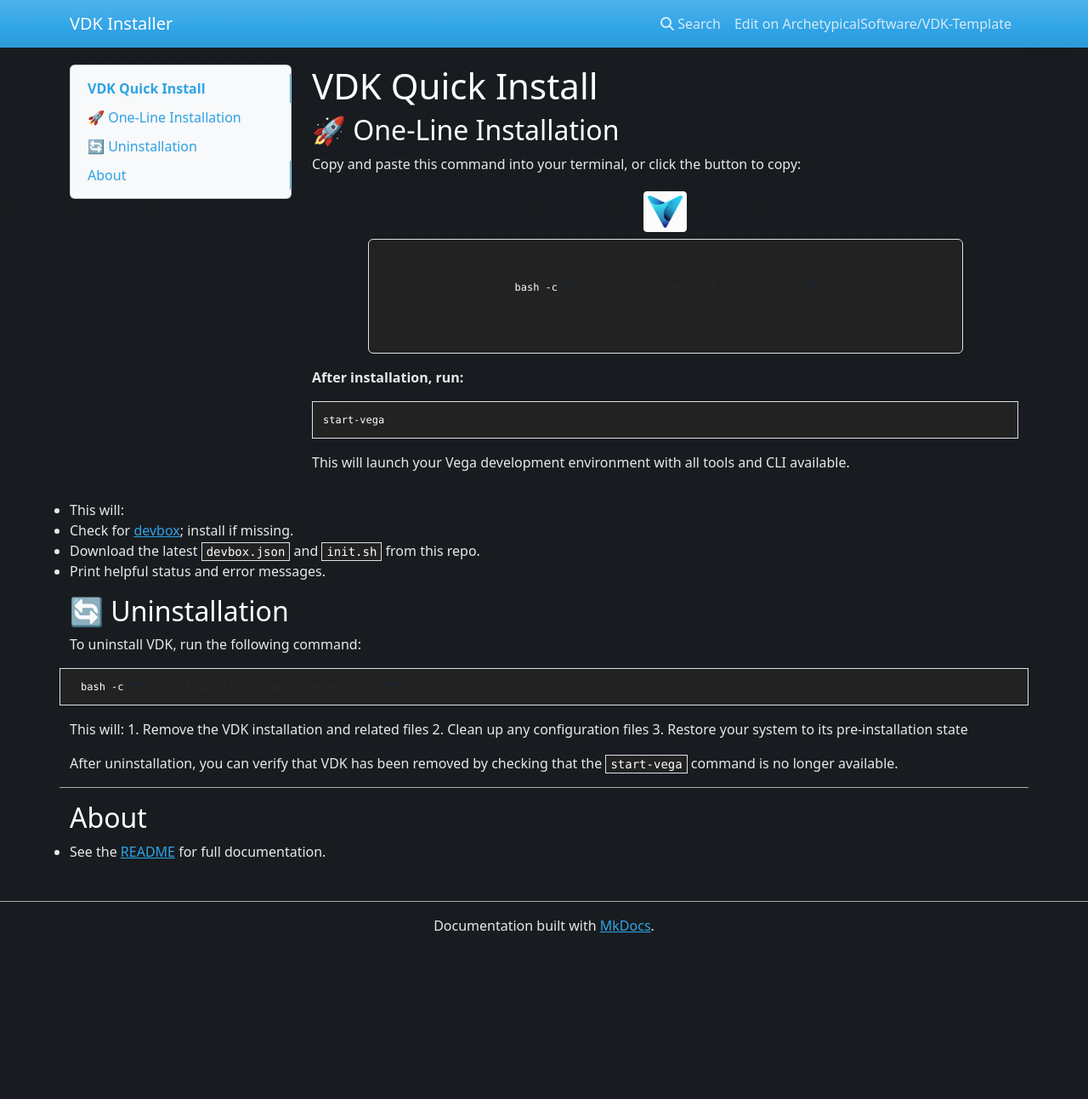
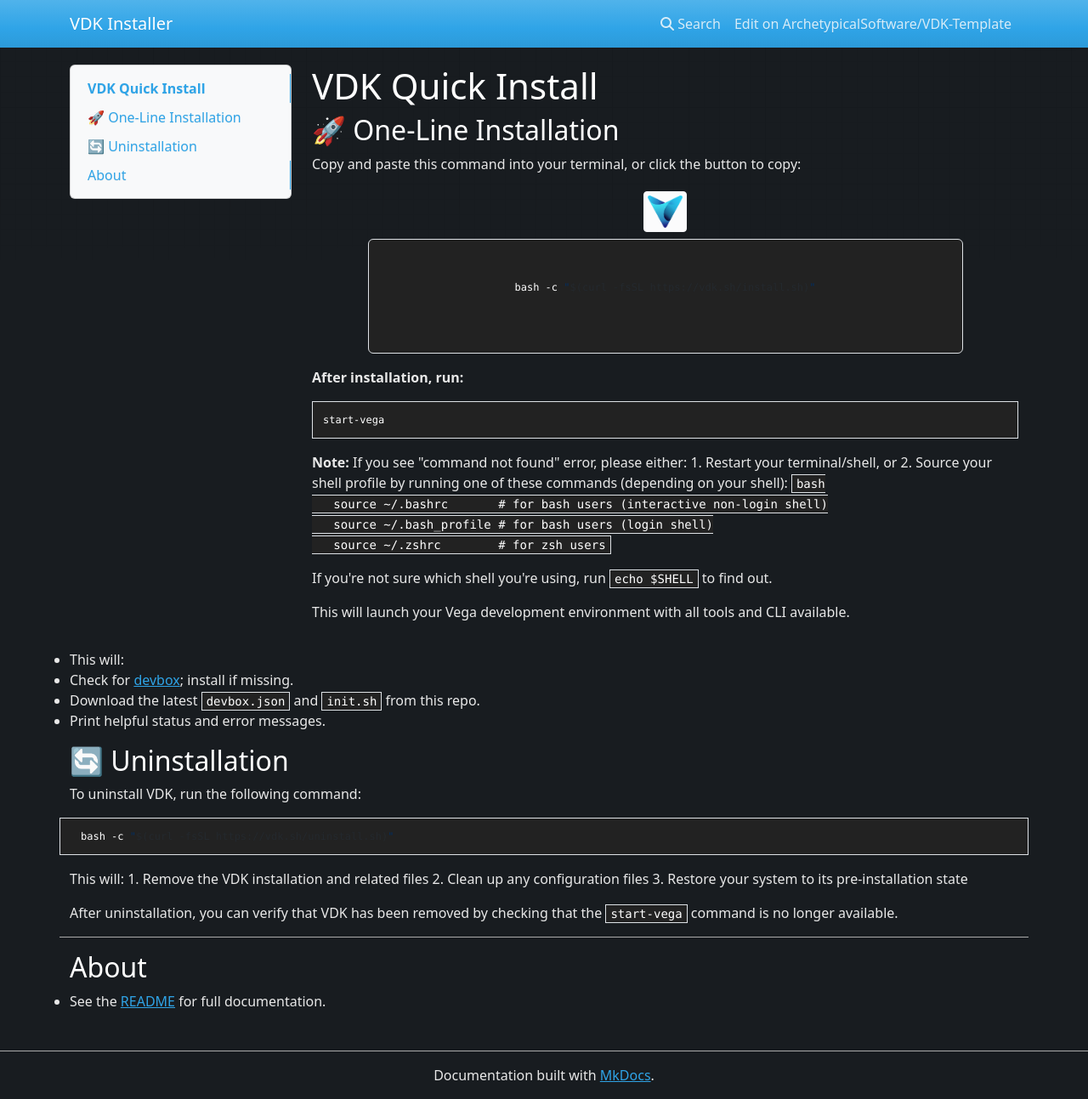
Before and after one commit to ArchetypicalSoftware/VDK-Template, an MkDocs documentation site: the page built from docs/index.md, in a window 1280 px wide and 1293 px high. Shown: the whole window at 85% size. Built offline with MkDocs 1.6.1, drawn with Linux system fonts in a browser that asks for light colours; nearby versions of some CDN libraries.

Commit message:
Updated docs

````diff
--- a/docs/index.md
+++ b/docs/index.md
@@ -20,6 +20,17 @@ Copy and paste this command into your terminal, or click the button to copy:
 ```bash
 start-vega
 ```
+
+**Note:** If you see "command not found" error, please either:
+1. Restart your terminal/shell, or
+2. Source your shell profile by running one of these commands (depending on your shell):
+   ```bash
+   source ~/.bashrc       # for bash users (interactive non-login shell)
+   source ~/.bash_profile # for bash users (login shell)
+   source ~/.zshrc        # for zsh users
+   ```
+
+   If you're not sure which shell you're using, run `echo $SHELL` to find out.
 
 This will launch your Vega development environment with all tools and CLI available.
 
````
